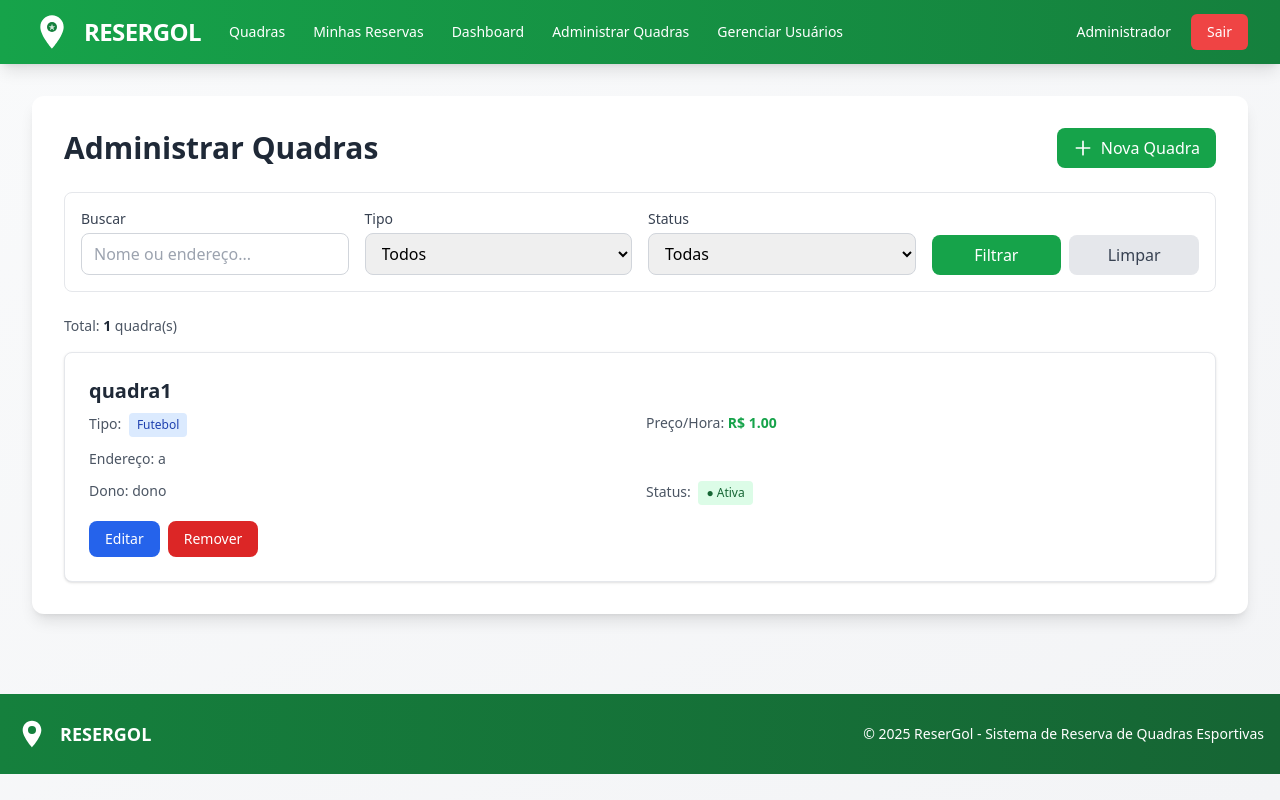
After one commit to leofernandesc/ReserGol, a Flask app: page /admin/quadras in a window 1280 px wide. The commit adds this page. Run offline with Flask 3, Linux system fonts and the light colour scheme; a user stored in the database is signed in; data comes from the database, SQL or seed files in the repository; both versions use the stored data as it was after the commit; some libraries are stand-ins or nearby versions.

Commit message:
removi a funcionalidade minhas quadras do usuario admin por ser irrelevante para a role e adicionei o botão administrar quadras

```diff
--- a/App/app.py
+++ b/App/app.py
@@ -99,6 +99,32 @@ def admin_desbloquear_usuario(usuario_id):
 @app.route('/admin/bloquear-usuario/<int:usuario_id>')
 def admin_bloquear_usuario(usuario_id):
     return UsuarioController.admin_bloquear_usuario(usuario_id)
+
+# ROTAS - Administração de Quadras (Admin)
+@app.route('/admin/quadras')
+@login_required
+def admin_quadras():
+    from controllers.quadra_controller import QuadraController
+    return QuadraController.admin_listar_quadras()
+
+@app.route('/admin/quadra/nova', methods=['GET', 'POST'])
+@login_required
+def admin_cadastrar_quadra():
+    from controllers.quadra_controller import QuadraController
+    return QuadraController.admin_cadastrar_quadra()
+
+@app.route('/admin/quadra/<int:quadra_id>/editar', methods=['GET', 'POST'])
+@login_required
+def admin_editar_quadra(quadra_id):
+    from controllers.quadra_controller import QuadraController
+    return QuadraController.admin_editar_quadra(quadra_id)
+
+@app.route('/admin/quadra/<int:quadra_id>/remover')
+@login_required
+def admin_remover_quadra(quadra_id):
+    from controllers.quadra_controller import QuadraController
+    return QuadraController.admin_remover_quadra(quadra_id)
+
 
 # ===== ROTAS QUADRAS =====
 @app.route('/quadras')
--- a/App/controllers/quadra_controller.py
+++ b/App/controllers/quadra_controller.py
@@ -194,3 +194,141 @@ class QuadraController:
 
         flash(f'Reserva de {reserva.usuario.nome} foi cancelada!', 'success')
         return redirect(url_for('ver_reservas_quadra', quadra_id=reserva.quadra_id))
+
+    # ============================================
+    # MÉTODOS DE ADMINISTRAÇÃO (ADMIN ONLY)
+    # ============================================
+
+    @staticmethod
+    @login_required
+    def admin_listar_quadras():
+        """Admin visualiza todas as quadras do sistema"""
+        if not current_user.is_admin():
+            flash('Acesso negado!', 'danger')
+            return redirect(url_for('index'))
+
+        # Filtros
+        filtro_tipo = request.args.get('tipo', 'todos')
+        filtro_status = request.args.get('status', 'todos')
+        filtro_busca = request.args.get('busca', '')
+
+        # Query base
+        query = Quadra.query
+
+        # Aplica filtros
+        if filtro_tipo != 'todos':
+            query = query.filter_by(tipo=filtro_tipo)
+
+        if filtro_status != 'todos':
+            query = query.filter_by(ativa=(filtro_status == 'ativa'))
+
+        if filtro_busca:
+            query = query.filter(Quadra.nome.ilike(f'%{filtro_busca}%') | Quadra.endereco.ilike(f'%{filtro_busca}%'))
+
+        quadras = query.all()
+
+        return render_template('admin/quadras_admin.html',
+                             quadras=quadras,
+                             filtro_tipo=filtro_tipo,
+                             filtro_status=filtro_status,
+                             filtro_busca=filtro_busca)
+
+    @staticmethod
+    @login_required
+    def admin_cadastrar_quadra():
+        """Admin cadastra uma nova quadra"""
+        if not current_user.is_admin():
+            flash('Acesso negado!', 'danger')
+            return redirect(url_for('index'))
+
+        if request.method == 'POST':
+            nome = request.form.get('nome')
+            endereco = request.form.get('endereco')
+            tipo = request.form.get('tipo')
+            descricao = request.form.get('descricao')
+            preco_hora = request.form.get('preco_hora')
+            dono_id = request.form.get('dono_id')
+
+            if not nome or not endereco or not tipo or not preco_hora or not dono_id:
+                flash('Preencha todos os campos obrigatórios!', 'danger')
+                return redirect(url_for('admin_cadastrar_quadra'))
+
+            # Valida se o dono existe e é dono de quadra
+            from models.usuario_model import Usuario
+            dono = Usuario.query.get(int(dono_id))
+            if not dono or not dono.is_dono_quadra():
+                flash('Dono inválido! Selecione um usuário com permissão de dono.', 'danger')
+                return redirect(url_for('admin_cadastrar_quadra'))
+
+            nova_quadra = Quadra(
+                nome=nome,
+                endereco=endereco,
+                tipo=tipo,
+                descricao=descricao,
+                preco_hora=float(preco_hora),
+                dono_id=int(dono_id)
+            )
+            db.session.add(nova_quadra)
+            db.session.commit()
+
+            flash('Quadra cadastrada com sucesso!', 'success')
+            return redirect(url_for('admin_quadras'))
+
+        # Lista donos disponíveis
+        from models.usuario_model import Usuario
+        donos = Usuario.query.filter_by(role='dono_quadra').all()
+
+        return render_template('admin/cadastrar_quadra_admin.html', donos=donos)
+
+    @staticmethod
+    @login_required
+    def admin_editar_quadra(quadra_id):
+        """Admin edita uma quadra existente"""
+        if not current_user.is_admin():
+            flash('Acesso negado!', 'danger')
+            return redirect(url_for('index'))
+
+        quadra = Quadra.query.get_or_404(quadra_id)
+
+        if request.method == 'POST':
+            quadra.nome = request.form.get('nome')
+            quadra.endereco = request.form.get('endereco')
+            quadra.tipo = request.form.get('tipo')
+            quadra.descricao = request.form.get('descricao')
+            quadra.preco_hora = float(request.form.get('preco_hora'))
+            quadra.ativa = request.form.get('ativa') == 'on'
+
+            dono_id = request.form.get('dono_id')
+            if dono_id:
+                from models.usuario_model import Usuario
+                dono = Usuario.query.get(int(dono_id))
+                if dono and dono.is_dono_quadra():
+                    quadra.dono_id = int(dono_id)
+                else:
+                    flash('Dono inválido!', 'danger')
+                    return redirect(url_for('admin_editar_quadra', quadra_id=quadra_id))
+
+            db.session.commit()
+            flash('Quadra atualizada com sucesso!', 'success')
+            return redirect(url_for('admin_quadras'))
+
+        # Lista donos disponíveis
+        from models.usuario_model import Usuario
+        donos = Usuario.query.filter_by(role='dono_quadra').all()
+
+        return render_template('admin/editar_quadra_admin.html', quadra=quadra, donos=donos)
+
+    @staticmethod
+    @login_required
+    def admin_remover_quadra(quadra_id):
+        """Admin remove uma quadra"""
+        if not current_user.is_admin():
+            flash('Acesso negado!', 'danger')
+            return redirect(url_for('index'))
+
+        quadra = Quadra.query.get_or_404(quadra_id)
+
+        db.session.delete(quadra)
+        db.session.commit()
+        flash('Quadra removida com sucesso!', 'success')
+        return redirect(url_for('admin_quadras'))
--- a/App/instance/consulta.sql
+++ b/App/instance/consulta.sql
@@ -1,2 +1,2 @@
 SELECT *
-FROM
+FROM usuario
--- /dev/null
+++ b/App/templates/admin/quadras_admin.html
@@ -0,0 +1,130 @@
+{% extends "base.html" %}
+
+{% block title %}Administrar Quadras - Admin{% endblock %}
+
+{% block content %}
+    <div class="flex justify-between items-center mb-6">
+        <h2 class="text-3xl font-bold text-gray-800">Administrar Quadras</h2>
+        <a href="{{ url_for('admin_cadastrar_quadra') }}"
+           class="inline-flex items-center px-4 py-2 bg-resergol-600 hover:bg-resergol-700 text-white font-medium rounded-lg transition duration-200">
+            <svg class="w-5 h-5 mr-2" fill="none" stroke="currentColor" viewBox="0 0 24 24">
+                <path stroke-linecap="round" stroke-linejoin="round" stroke-width="2" d="M12 4v16m8-8H4"></path>
+            </svg>
+            Nova Quadra
+        </a>
+    </div>
+
+    <!-- Filtros -->
+    <form method="GET" class="bg-white border border-gray-200 rounded-lg p-4 mb-6">
+        <div class="grid grid-cols-1 md:grid-cols-4 gap-4">
+            <div>
+                <label for="busca" class="block text-sm font-medium text-gray-700 mb-1">Buscar</label>
+                <input type="text" id="busca" name="busca" value="{{ filtro_busca }}"
+                       placeholder="Nome ou endereço..."
+                       class="w-full px-3 py-2 border border-gray-300 rounded-lg focus:outline-none focus:ring-2 focus:ring-resergol-500">
+            </div>
+
+            <div>
+                <label for="tipo" class="block text-sm font-medium text-gray-700 mb-1">Tipo</label>
+                <select id="tipo" name="tipo"
+                        class="w-full px-3 py-2 border border-gray-300 rounded-lg focus:outline-none focus:ring-2 focus:ring-resergol-500">
+                    <option value="todos" {% if filtro_tipo == 'todos' %}selected{% endif %}>Todos</option>
+                    <option value="futebol" {% if filtro_tipo == 'futebol' %}selected{% endif %}>Futebol</option>
+                    <option value="futsal" {% if filtro_tipo == 'futsal' %}selected{% endif %}>Futsal</option>
+                    <option value="society" {% if filtro_tipo == 'society' %}selected{% endif %}>Society</option>
+                    <option value="tenis" {% if filtro_tipo == 'tenis' %}selected{% endif %}>Tênis</option>
+                    <option value="basquete" {% if filtro_tipo == 'basquete' %}selected{% endif %}>Basquete</option>
+                    <option value="volei" {% if filtro_tipo == 'volei' %}selected{% endif %}>Vôlei</option>
+                </select>
+            </div>
+
+            <div>
+                <label for="status" class="block text-sm font-medium text-gray-700 mb-1">Status</label>
+                <select id="status" name="status"
+                        class="w-full px-3 py-2 border border-gray-300 rounded-lg focus:outline-none focus:ring-2 focus:ring-resergol-500">
+                    <option value="todos" {% if filtro_status == 'todos' %}selected{% endif %}>Todas</option>
+                    <option value="ativa" {% if filtro_status == 'ativa' %}selected{% endif %}>Ativas</option>
+                    <option value="inativa" {% if filtro_status == 'inativa' %}selected{% endif %}>Inativas</option>
+                </select>
+            </div>
+
+            <div class="flex items-end gap-2">
+                <button type="submit"
+                        class="flex-1 bg-resergol-600 hover:bg-resergol-700 text-white font-medium py-2 px-4 rounded-lg transition">
+                    Filtrar
+                </button>
+                <a href="{{ url_for('admin_quadras') }}"
+                   class="flex-1 text-center bg-gray-200 hover:bg-gray-300 text-gray-700 font-medium py-2 px-4 rounded-lg transition">
+                    Limpar
+                </a>
+            </div>
+        </div>
+    </form>
+
+    {% if quadras %}
+        <p class="text-sm text-gray-600 mb-4">
+            Total: <strong class="text-gray-800">{{ quadras|length }}</strong> quadra(s)
+        </p>
+
+        <div class="space-y-4">
+            {% for quadra in quadras %}
+            <div class="bg-white rounded-lg shadow border border-gray-200 overflow-hidden hover:shadow-lg transition-shadow">
+                <div class="p-6">
+                    <div class="flex justify-between items-start mb-4">
+                        <div class="flex-1">
+                            <h3 class="text-xl font-bold text-gray-800 mb-2">{{ quadra.nome }}</h3>
+
+                            <div class="grid grid-cols-1 md:grid-cols-2 gap-3 text-sm text-gray-600">
+                                <p>
+                                    <span class="font-medium">Tipo:</span>
+                                    <span class="inline-block px-2 py-1 bg-blue-100 text-blue-800 rounded text-xs ml-1">
+                                        {{ quadra.tipo|capitalize }}
+                                    </span>
+                                </p>
+                                <p>
+                                    <span class="font-medium">Preço/Hora:</span>
+                                    <span class="text-green-600 font-bold">R$ {{ "%.2f"|format(quadra.preco_hora) }}</span>
+                                </p>
+                                <p class="col-span-2">
+                                    <span class="font-medium">Endereço:</span> {{ quadra.endereco }}
+                                </p>
+                                <p>
+                                    <span class="font-medium">Dono:</span> {{ quadra.dono.nome }}
+                                </p>
+                                <p>
+                                    <span class="font-medium">Status:</span>
+                                    {% if quadra.ativa %}
+                                        <span class="inline-block px-2 py-1 bg-green-100 text-green-800 rounded text-xs ml-1 font-medium">● Ativa</span>
+                                    {% else %}
+                                        <span class="inline-block px-2 py-1 bg-red-100 text-red-800 rounded text-xs ml-1 font-medium">● Inativa</span>
+                                    {% endif %}
+                                </p>
+                            </div>
+                        </div>
+                    </div>
+
+                    <div class="flex gap-2">
+                        <a href="{{ url_for('admin_editar_quadra', quadra_id=quadra.id) }}"
+                           class="inline-flex items-center px-4 py-2 bg-blue-600 hover:bg-blue-700 text-white text-sm font-medium rounded-lg transition">
+                            Editar
+                        </a>
+
+                        <a href="{{ url_for('admin_remover_quadra', quadra_id=quadra.id) }}"
+                           onclick="return confirm('Tem certeza que deseja remover esta quadra? Todas as reservas também serão removidas!')"
+                           class="inline-flex items-center px-4 py-2 bg-red-600 hover:bg-red-700 text-white text-sm font-medium rounded-lg transition">
+                            Remover
+                        </a>
+                    </div>
+                </div>
+            </div>
+            {% endfor %}
+        </div>
+    {% else %}
+        <div class="text-center py-12 bg-gray-50 rounded-lg border-2 border-dashed border-gray-300">
+            <svg class="mx-auto h-12 w-12 text-gray-400" fill="none" stroke="currentColor" viewBox="0 0 24 24">
+                <path stroke-linecap="round" stroke-linejoin="round" stroke-width="2" d="M19 11H5m14 0a2 2 0 012 2v6a2 2 0 01-2 2H5a2 2 0 01-2-2v-6a2 2 0 012-2m14 0V9a2 2 0 00-2-2M5 11V9a2 2 0 012-2m0 0V5a2 2 0 012-2h6a2 2 0 012 2v2M7 7h10"></path>
+            </svg>
+            <p class="mt-4 text-gray-500">Nenhuma quadra encontrada.</p>
+        </div>
+    {% endif %}
+{% endblock %}
--- a/App/templates/base.html
+++ b/App/templates/base.html
@@ -69,7 +69,7 @@
                         <span class="text-white font-bold text-2xl tracking-tight">RESERGOL</span>
                     </a>
 
-                    {% if current_user.is_authenticated %}
+                                       {% if current_user.is_authenticated %}
                         <div class="hidden md:flex items-center space-x-1 ml-8">
                             <a href="{{ url_for('listar_quadras') }}" class="text-white hover:bg-resergol-500 px-3 py-2 rounded-md text-sm font-medium transition">
                                 Quadras
@@ -81,19 +81,29 @@
                                 Dashboard
                             </a>
 
-                            {% if current_user.is_dono_quadra() %}
+                            <!-- Minhas Quadras para Donos -->
+                            {% if current_user.is_dono_quadra() and not current_user.is_admin() %}
                                 <a href="{{ url_for('minhas_quadras') }}" class="text-white hover:bg-resergol-500 px-3 py-2 rounded-md text-sm font-medium transition">
                                     Minhas Quadras
                                 </a>
                             {% endif %}
 
+                            <!-- Administrar Quadras para Admin -->
+                            {% if current_user.is_admin() %}
+                                <a href="{{ url_for('admin_quadras') }}" class="text-white hover:bg-resergol-500 px-3 py-2 rounded-md text-sm font-medium transition">
+                                    Administrar Quadras
+                                </a>
+                            {% endif %}
+
+                            <!-- Admin -->
                             {% if current_user.is_admin() %}
                                 <a href="{{ url_for('admin_usuarios') }}" class="text-white hover:bg-resergol-500 px-3 py-2 rounded-md text-sm font-medium transition">
-                                    Admin
+                                    Gerenciar Usuários
                                 </a>
                             {% endif %}
                         </div>
                     {% endif %}
+
                 </div>
 
                 <div class="flex items-center space-x-2">
```
Also changed, not shown: App/templates/admin/cadastrar_quadra_admin.html (added, +86 -0 lines), App/templates/admin/editar_quadra_admin.html (added, +99 -0 lines), App/templates/dashboard.html (+16 -0 lines), App/instance/database.db.
